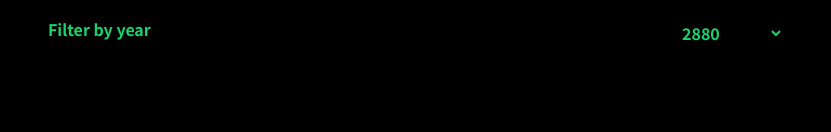
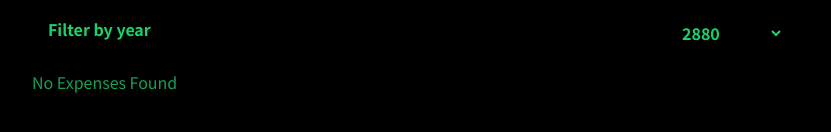
Before and after one commit to xTurbeaux/react_components_hew, a React (Create React App) app: page / in a window 1280 px wide. Shown: the part 430-562 px from the top of the page, without its empty margins (224-1055 px from the left). Built offline with nearby package versions, Linux system fonts and the light colour scheme.

Commit message:
added conditional for messages when no content is available

```diff
--- a/src/components/css/Global.css
+++ b/src/components/css/Global.css
@@ -22,3 +22,7 @@
     color:#199e55;
     background-color: black;
 }
+
+p {
+    color: #199e55;
+}
--- a/src/components/totals/Amounts.js
+++ b/src/components/totals/Amounts.js
@@ -19,38 +19,24 @@
         return expense.date.getFullYear().toString() === filteredYear;
     });
 
+    let expensesContent = <p>No Expenses Found</p>;
+
+    if (filteredExpenses.length > 0) {
+        expensesContent = filteredExpenses.map((expense) => (
+            <ExpenseItem
+            key={expense.id}
+            title={expense.title}
+            amount={expense.amount}
+            date={expense.date}
+        />
+        ))
+    }
+
     return (
         <div>
             <Card className="amounts">
                 <Filter selected={filteredYear} onChangeFilter={filterChangeHandler} />
-                {filteredExpenses.map((expense) => (
-                    <ExpenseItem
-                        key={expense.id}
-                        title={expense.title}
-                        amount={expense.amount}
-                        date={expense.date}
-                    />
-                ))}
-                {/* <ExpenseItem
-                title={data.items[0].title}
-                amount={data.items[0].amount}
-                date={data.items[0].date}
-                />
-                <ExpenseItem
-                title={data.items[1].title}
-                amount={data.items[1].amount}
-                date={data.items[1].date}
-                />
-                <ExpenseItem
-                title={data.items[2].title}
-                amount={data.items[2].amount}
-                date={data.items[2].date}
-                />
-                <ExpenseItem
-                title={data.items[3].title}
-                amount={data.items[3].amount}
-                date={data.items[3].date}
-                /> */}
+                {expensesContent}
             </Card>
         </div>
     );
```
Also changed, not shown: 1 other file (tests, documents, lock files or other folders).
